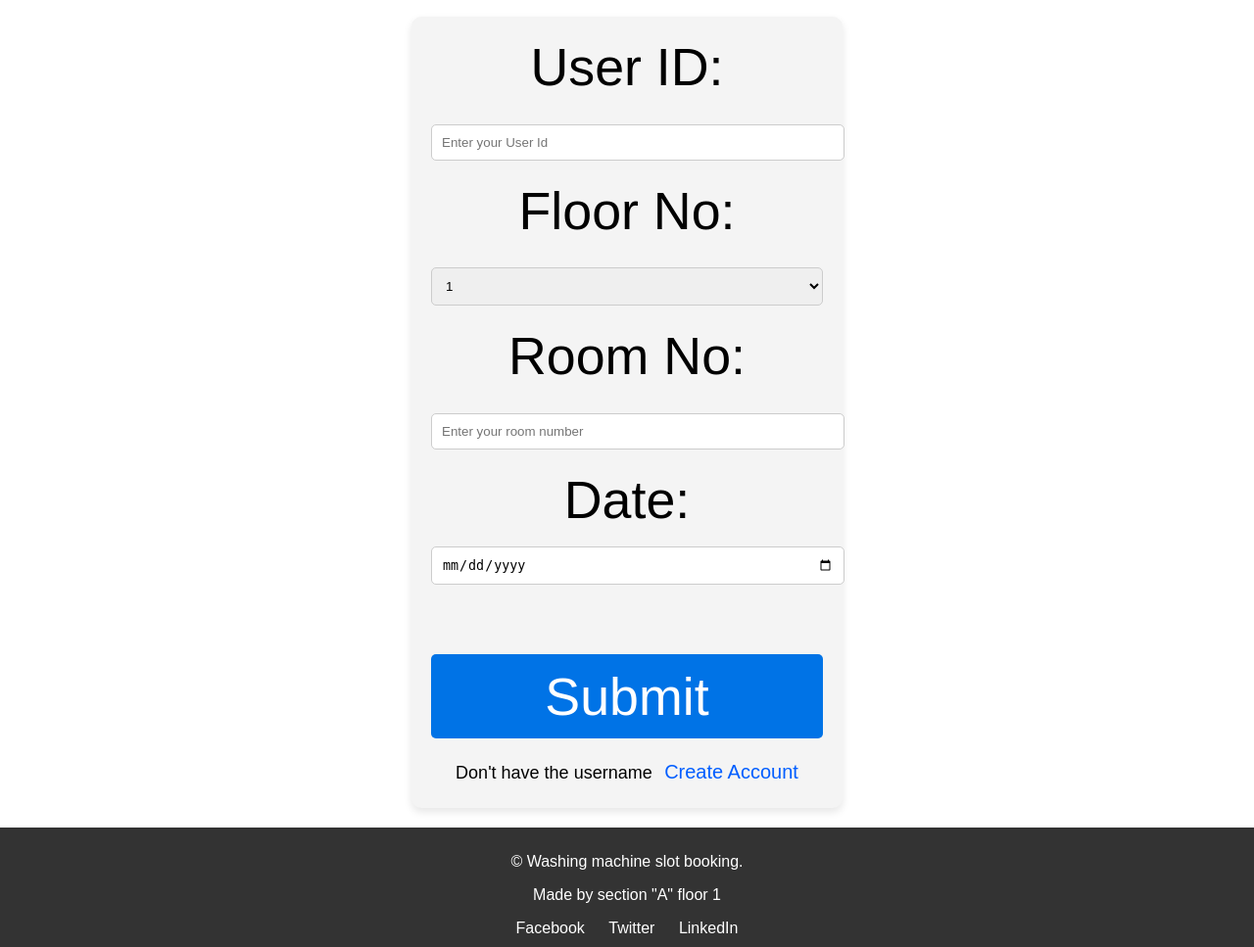
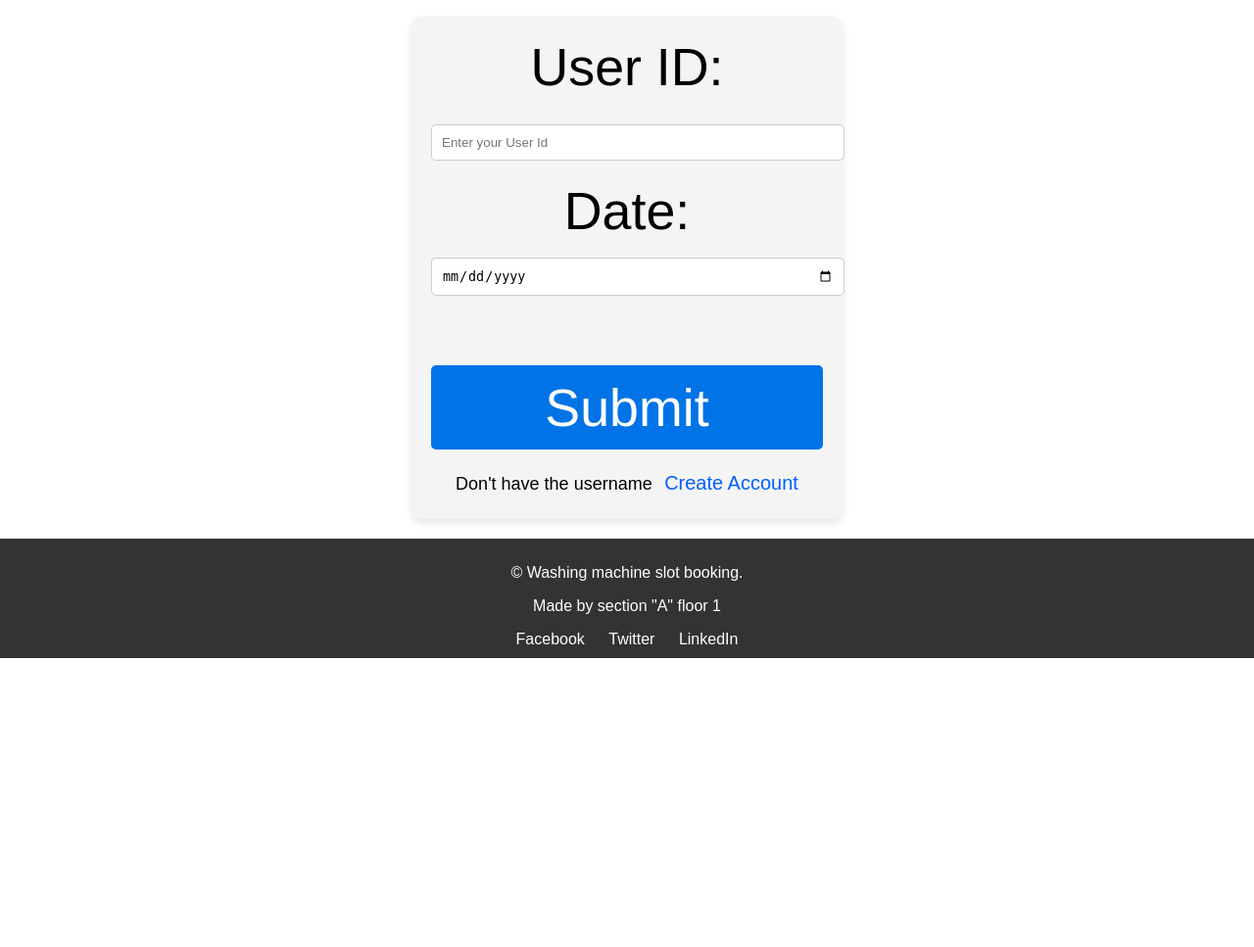
Before and after one commit to newtonyourspacelohegaon/washingclothes, a Flask app: page /book.html in a window 1280 px wide. Shown: the part 171-1138 px from the top of the page at 98% size. After the commit the page ends 843 px from the top, so only its background shows below. Run offline with Flask 3, Linux system fonts and the light colour scheme.

Commit message:
Update book.html

```diff
--- a/templates/book.html
+++ b/templates/book.html
@@ -80,15 +80,6 @@
         <form action="/action_page.php" method="POST" style="max-width: 400px; margin: 0 auto; padding: 20px; background-color: #f4f4f4; border-radius: 10px; box-shadow: 0 4px 8px rgba(0, 0, 0, 0.1);">
             <label for="name" style="font-size: 1.2em; margin-bottom: 10px; display: block;">User ID:</label>
             <input type="text" id="name" name="name" placeholder="Enter your User Id" style="width: 100%; padding: 10px; margin-bottom: 20px; border-radius: 5px; border: 1px solid #ccc;"><br>
-            <label for="floor" style="font-size: 1.2em; margin-bottom: 10px; display: block;">Floor No:</label>
-            <select id="floor" name="floor" style="width: 100%; padding: 10px; margin-bottom: 20px; border-radius: 5px; border: 1px solid #ccc;">
-                <option value="1">1</option>
-                <option value="2">2</option>
-                <option value="3">3</option>
-            </select><br>
-
-            <label for="room" style="font-size: 1.2em; margin-bottom: 10px; display: block;">Room No:</label>
-            <input type="text" id="room" name="room" placeholder="Enter your room number" style="width: 100%; padding: 10px; margin-bottom: 20px; border-radius: 5px; border: 1px solid #ccc;"><br>
 
             <label for="date" style="font-size: 1.2em; margin-bottom: 10px;">Date:</label><br>
             <input type="date" id="date" name="date" required onchange="checkDate()" style="width: 100%; padding: 10px; margin-bottom: 20px; border-radius: 5px; border: 1px solid #ccc;"><br><br>
```
